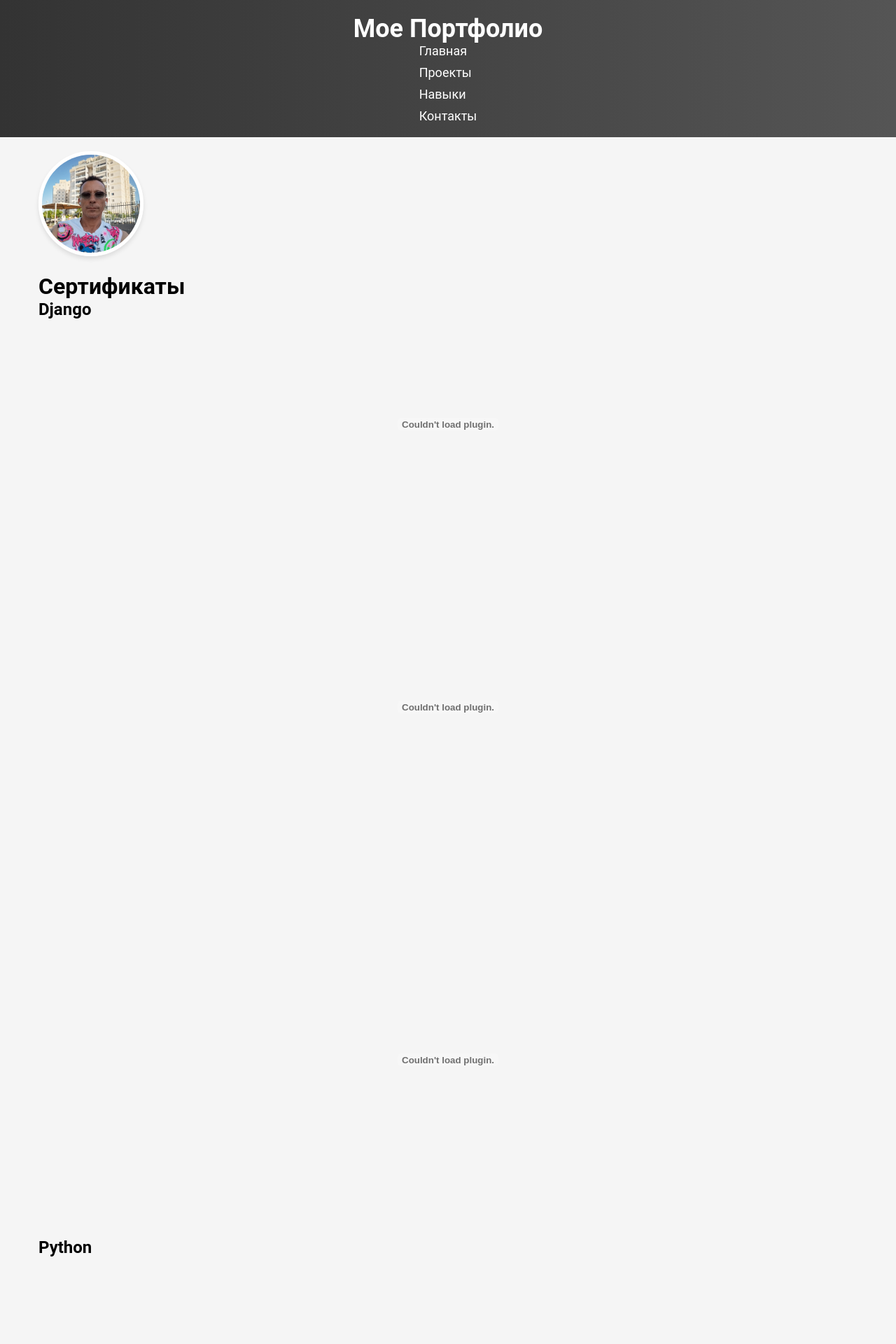
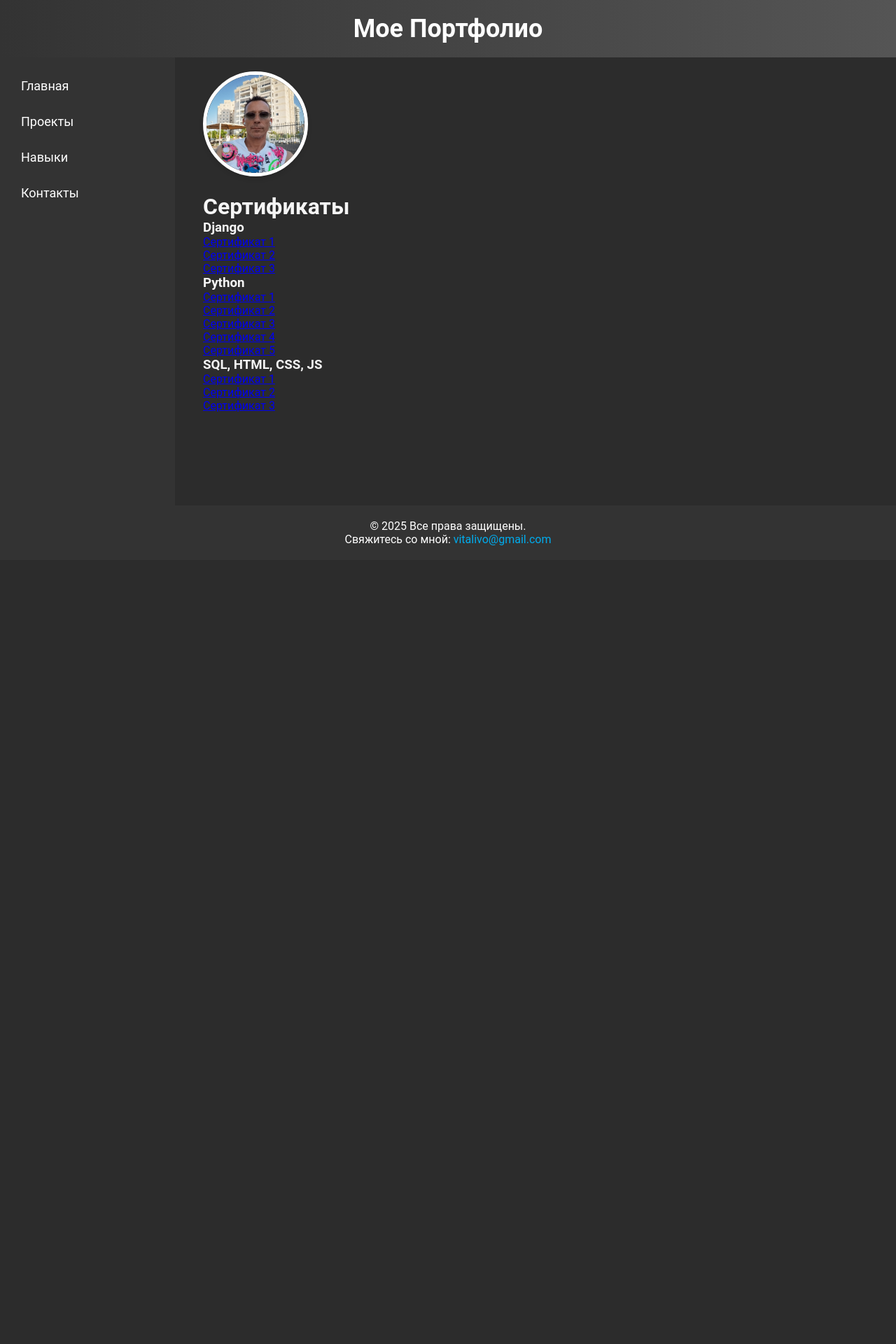
Before and after one commit to vitalivo/My_Portfolio, a Django app: page /skills/ in a window 1280 px wide. Shown: the top 1920 px of the page at 70% size. After the commit the page ends 779 px from the top, so only its background shows below. Run offline with Django 5.2, Linux system fonts and the light colour scheme.

Commit message:
Обновление стилей и улучшение страницы навыков

```diff
--- a/static/css/styles.css
+++ b/static/css/styles.css
@@ -7,85 +7,63 @@
 
 body {
     font-family: 'Roboto', Arial, sans-serif; /* Используем Google Font */
-    background-color: #f5f5f5;
+    background-color: #2c2c2c; /* Темный фон */
+    color: #f5f5f5; /* Светлый текст */
+    display: flex;
+    flex-direction: column;
+    min-height: 100vh;
 }
 
-header {
-    background: linear-gradient(to right, #333, #555);
+.header {
+    background: linear-gradient(to right, #333333, #555);
     color: white;
     padding: 20px 0;
 }
 
-header h1 {
+.header h1 {
     font-size: 36px;
     text-align: center;
 }
 
-.navbar {
+.main-container {
     display: flex;
-    justify-content: center;
+    flex: 1;
 }
 
-.navbar-nav {
-    list-style: none;
-    display: flex;
-    flex-direction: column;
-    gap: 10px;
+.sidebar {
+    width: 250px;
+    background-color: #333333;
+    padding: 20px;
+    height: 100vh;
+    position: fixed;
 }
 
-.navbar-nav .nav-link {
+.sidebar .navbar-nav {
+    list-style: none;
+    padding: 0;
+}
+
+.sidebar .nav-item {
+    margin-bottom: 10px;
+}
+
+.sidebar .nav-link {
     color: white;
     text-decoration: none;
     font-size: 18px;
-    transition: color 0.3s;
+    display: block;
+    padding: 10px;
+    transition: background-color 0.3s;
 }
 
-.navbar-nav .nav-link:hover {
-    color: #00aced;
-    text-decoration: underline;
+.sidebar .nav-link:hover {
+    background-color: #555;
 }
 
-/* Основная часть */
-.main {
+.main-content {
+    margin-left: 270px;
     padding: 20px;
-}
-
-.container {
-    max-width: 1200px;
-    margin: 0 auto;
-    padding: 0 15px;
-}
-
-.row {
-    display: flex;
-    flex-wrap: wrap;
-}
-
-.col-md-3, .col-md-6, .col-md-9, .col-md-12 {
-    flex: 0 0 100%;
-    padding: 15px;
-}
-
-@media (min-width: 768px) {
-    .col-md-3 {
-        flex: 0 0 25%;
-    }
-    .col-md-6 {
-        flex: 0 0 50%;
-    }
-    .col-md-9 {
-        flex: 0 0 75%;
-    }
-    .col-md-12 {
-        flex: 0 0 100%;
-    }
-}
-
-.sidebar {
-    background-color: #ffffff;
-    padding: 20px;
-    border-radius: 10px;
-    box-shadow: 0 4px 6px rgba(0, 0, 0, 0.1);
+    flex-grow: 1;
 }
 
 .profile-image {
@@ -98,62 +76,21 @@
     box-shadow: 0 4px 6px rgba(0, 0, 0, 0.1);
 }
 
-.about {
-    margin-top: 20px;
-}
-
-.about h3 {
-    color: #333;
-    margin-bottom: 10px;
-}
-
-.about p {
-    color: #666;
-    font-size: 18px;
-    line-height: 1.6;
-}
-
-/* Карточки */
-.card {
-    background-color: #ffffff;
-    border-radius: 10px;
-    box-shadow: 0 4px 6px rgba(0, 0, 0, 0.1);
-    padding: 20px;
-    margin-bottom: 20px;
-}
-
-.card h2 {
-    margin-bottom: 20px;
-    font-size: 24px;
-    color: #333;
-}
-
-/* Заголовки секций */
-.section-title {
-    font-size: 24px;
-    margin-bottom: 20px;
-    color: #333;
-}
-
-/* Футер */
-footer {
+.footer {
     background-color: #333;
     color: white;
     text-align: center;
     padding: 20px 0;
+    margin-top: auto;
 }
 
-footer p {
-    margin: 0;
-}
-
-footer a {
+.footer a {
     color: #00aced;
     text-decoration: none;
     transition: color 0.3s;
 }
 
-footer a:hover {
+.footer a:hover {
     color: white;
 }
 
--- a/templates/base.html
+++ b/templates/base.html
@@ -12,11 +12,12 @@
     <header class="header">
         <div class="container py-3">
             <h1 class="text-center">Мое Портфолио</h1>
-            <nav class="navbar navbar-expand-md navbar-dark">
-                    <span class="navbar-toggler-icon"></span>
-                </button>
-                <div class="collapse navbar-collapse" id="navbarNav">
-                    <ul class="navbar-nav mx-auto">
+        </div>
+    </header>
+
+    <div class="main-container">
+        <nav class="sidebar">
+            <ul class="navbar-nav">
                 <li class="nav-item">
                     <a class="nav-link" href="{% url 'index' %}">Главная</a>
                 </li>
@@ -30,12 +31,9 @@
                     <a class="nav-link" href="{% url 'contact_form' %}">Контакты</a>
                 </li>
             </ul>
-                </div>
         </nav>
-        </div>
-    </header>
 
-    <main class="main py-5">
+        <main class="main-content py-5">
             <div class="container text-center">
                 <div class="profile">
                     <img src="{% static 'images/IMG_20240525_181709.jpg' %}" alt="Мое фото" class="profile-image">
@@ -44,14 +42,15 @@
                 <h2>Добро пожаловать в мое портфолио!</h2>
                 <p>Привет! Я джуниор разработчик на языке Python с опытом работы один год.
                     <br> Я изучил Django, HTML, CSS и SQL.
-                <br>В настоящее время я активно учу фронтенд-разработку,
+                    <br>В настоящее время я активно учу фронтенд-разработку язык JavaScript и фреймворк React.
+                    <br>Я также изучаю английский язык и участвую в различных онлайн-курсах и митапах.,
                     <br> чтобы расширить свои навыки и стать более полным веб-разработчиком.
-                <br>Моя цель - постоянно развиваться и улучшать свои навыки в области веб-разработки.</p>
-            <p>Здесь вы найдете информацию о моих проектах, навыках и способах связи.</p>
-            <a href="{% url 'project_list' %}" class="btn btn-primary mt-3">Посмотреть проекты</a>
+                    <br>Моя цель - постоянно развиваться и улучшать свои навыки в области веб-разработки.
+                </p>
                 {% endblock %}
             </div>
         </main>
+    </div>
 
     <footer class="footer bg-dark text-white py-3">
         <div class="container text-center">
--- a/templates/skills/skill_list.html
+++ b/templates/skills/skill_list.html
@@ -4,22 +4,32 @@
 
 {% block content %}
     <h1>Сертификаты</h1>
-    <h2>Django</h2>
-    <embed src="{% static 'certificates_stepik/stepik-certificate-114288-e8613c6.pdf' %}" type="application/pdf" width="100%" height="300">
-    <embed src="{% static 'certificates_stepik/stepik-certificate-174634-3e1ecb8.pdf' %}" type="application/pdf" width="100%" height="500">
-    <embed src="{% static 'certificates_stepik/stepik-certificate-177355-0255644.pdf' %}" type="application/pdf" width="100%" height="500">
-
-    <h2>Python</h2>
-    <embed src="{% static 'certificates_stepik/stepik-certificate-58852-49a7d5b.pdf' %}" type="application/pdf" width="100%" height="500">
-    <embed src="{% static 'certificates_stepik/stepik-certificate-63085-06f828d.pdf' %}" type="application/pdf" width="100%" height="500">
-    <embed src="{% static 'certificates_stepik/stepik-certificate-68343-f5d596a.pdf' %}" type="application/pdf" width="100%" height="500">
-    <embed src="{% static 'certificates_stepik/stepik-certificate-100707-f548a27.pdf' %}" type="application/pdf" width="100%" height="500">
-    <embed src="{% static 'certificates_stepik/stepik-certificate-114354-aae65b5.pdf' %}" type="application/pdf" width="100%" height="500">
-
-
-
-    <h2>SQL, HTML, CSS, JS</h2>
-    <embed src="{% static 'certificates_stepik/stepik-certificate-51562-a4eee17.pdf' %}" type="application/pdf" width="100%" height="500">
-    <embed src="{% static 'certificates_stepik/stepik-certificate-120494-9e5dc8d.pdf' %}" type="application/pdf" width="100%" height="500">
-    <embed src="{% static 'certificates_stepik/stepik-certificate-135466-6340181.pdf' %}" type="application/pdf" width="100%" height="500">
+    <div class="skills-container">
+        <div class="skill-card">
+            <h3>Django</h3>
+            <div class="certificates">
+                <a href="{% static 'certificates_stepik/stepik-certificate-114288-e8613c6.pdf' %}" target="_blank">Сертификат 1</a><br>
+                <a href="{% static 'certificates_stepik/stepik-certificate-174634-3e1ecb8.pdf' %}" target="_blank">Сертификат 2</a><br>
+                <a href="{% static 'certificates_stepik/stepik-certificate-177355-0255644.pdf' %}" target="_blank">Сертификат 3</a>
+            </div>
+        </div>
+        <div class="skill-card">
+            <h3>Python</h3>
+            <div class="certificates">
+                <a href="{% static 'certificates_stepik/stepik-certificate-58852-49a7d5b.pdf' %}" target="_blank">Сертификат 1</a><br>
+                <a href="{% static 'certificates_stepik/stepik-certificate-63085-06f828d.pdf' %}" target="_blank">Сертификат 2</a><br>
+                <a href="{% static 'certificates_stepik/stepik-certificate-68343-f5d596a.pdf' %}" target="_blank">Сертификат 3</a><br>
+                <a href="{% static 'certificates_stepik/stepik-certificate-100707-f548a27.pdf' %}" target="_blank">Сертификат 4</a><br>
+                <a href="{% static 'certificates_stepik/stepik-certificate-114354-aae65b5.pdf' %}" target="_blank">Сертификат 5</a>
+            </div>
+        </div>
+        <div class="skill-card">
+            <h3>SQL, HTML, CSS, JS</h3>
+            <div class="certificates">
+                <a href="{% static 'certificates_stepik/stepik-certificate-51562-a4eee17.pdf' %}" target="_blank">Сертификат 1</a><br>
+                <a href="{% static 'certificates_stepik/stepik-certificate-120494-9e5dc8d.pdf' %}" target="_blank">Сертификат 2</a><br>
+                <a href="{% static 'certificates_stepik/stepik-certificate-135466-6340181.pdf' %}" target="_blank">Сертификат 3</a>
+            </div>
+        </div>
+    </div>
 {% endblock %}
```
Also changed, not shown: other parts of static/css/styles.css (+57 -0 lines), templates/portfolio_app/portfolio_list.html (+19 -15 lines). Lines whose indentation alone changed are shown as unchanged.
